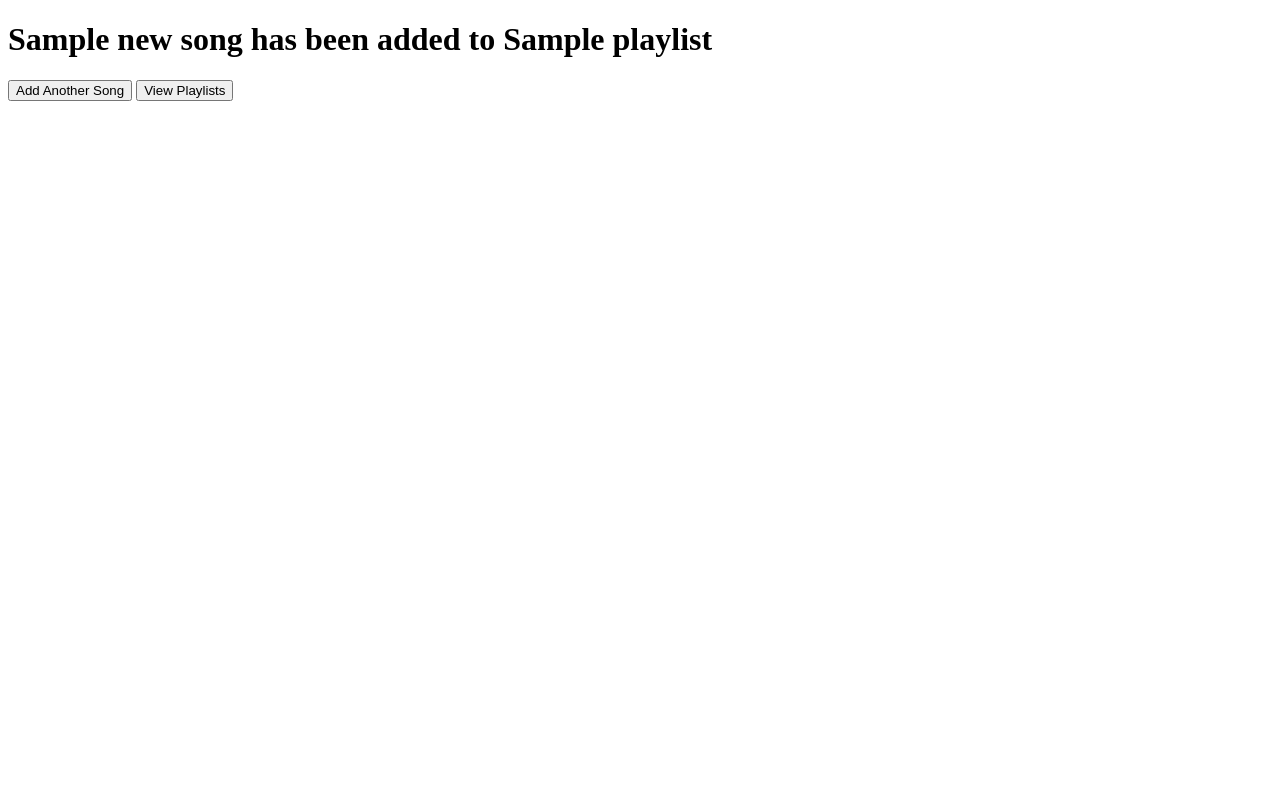
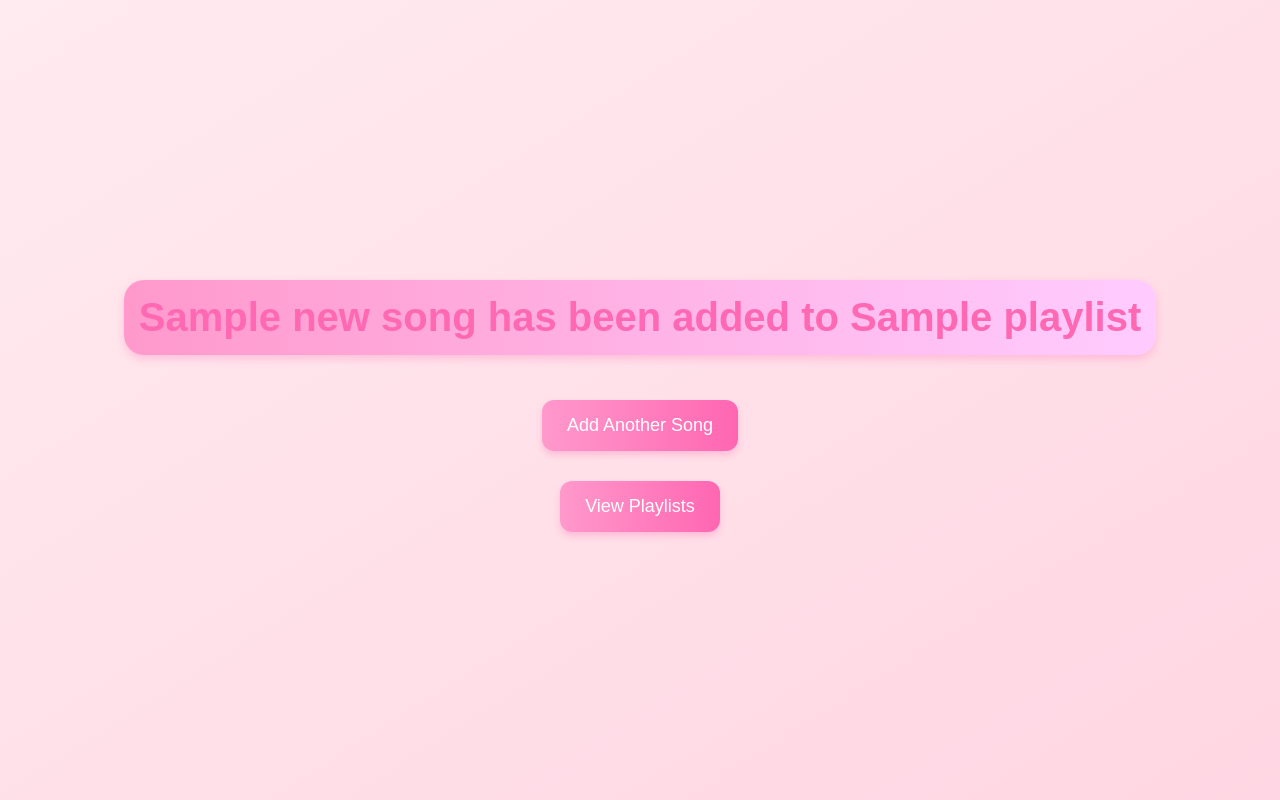
Before and after one commit to Gabby-Moon/Playlist_Organizer, a Node server app: template views/thankyou.ejs in a window 1280 px wide. Run offline with Node 20, Linux system fonts and the light colour scheme; the template is opened without the code that fills it: most values are stand-ins (such as "Sample title", 1, 10 or a date in 2020).

Commit message:
Added css style for the thankyou page

```diff
--- /dev/null
+++ b/public/styles/thankyou.css
@@ -0,0 +1,58 @@
+/* Thank You Page Styles */
+body {
+    font-family: "Poppins", sans-serif;
+    background: linear-gradient(to bottom right, #ffebf0, #ffd6e3);
+    color: #5a5a5a;
+    margin: 0;
+    padding: 0;
+    text-align: center;
+    display: flex;
+    flex-direction: column;
+    justify-content: center;
+    align-items: center;
+    height: 100vh;
+}
+
+/* Page Title */
+h1 {
+    color: #ff69b4;
+    font-size: 2.5rem;
+    background: linear-gradient(to right, #ff99cc, #ffccff);
+    padding: 15px;
+    border-radius: 20px;
+    display: inline-block;
+    box-shadow: 0 4px 8px rgba(255, 105, 180, 0.3);
+    margin-bottom: 30px;
+}
+
+/* Buttons */
+button {
+    background: linear-gradient(to right, #ff99cc, #ff66b2);
+    color: white;
+    padding: 15px 25px;
+    font-size: 18px;
+    border: none;
+    border-radius: 12px;
+    cursor: pointer;
+    display: inline-block;
+    margin: 15px;
+    box-shadow: 0 4px 6px rgba(255, 105, 180, 0.3);
+    transition: transform 0.2s, background 0.3s;
+}
+
+button:hover {
+    background: linear-gradient(to right, #ff66b2, #ff3385);
+    transform: scale(1.05);
+}
+
+/* Responsive Design */
+@media (max-width: 768px) {
+    body {
+        padding: 20px;
+    }
+
+    button {
+        width: 90%;
+        max-width: 300px;
+    }
+}
--- a/views/thankyou.ejs
+++ b/views/thankyou.ejs
@@ -4,6 +4,7 @@
     <meta charset="UTF-8">
     <meta name="viewport" content="width=device-width, initial-scale=1.0">
     <title>Thank You</title>
+    <link rel="stylesheet" href="/styles/thankyou.css">
 
     <!-- Scripts -->
      <script src="/scripts/button-functions.js" defer></script>
```
